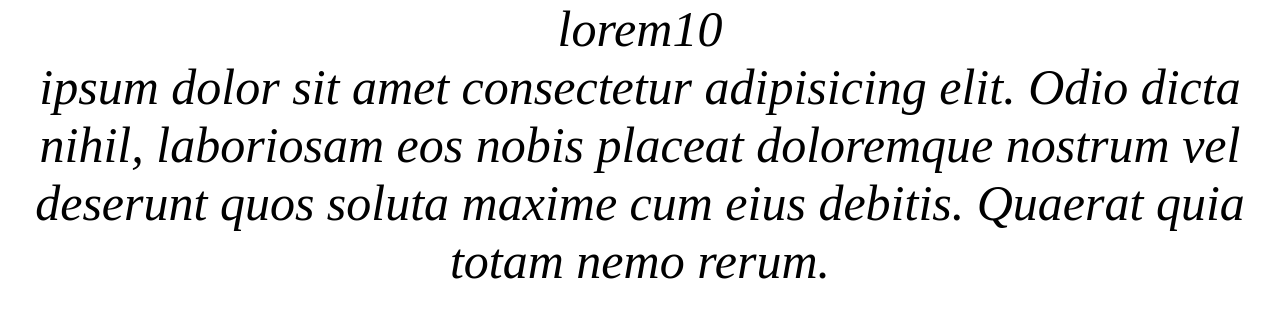
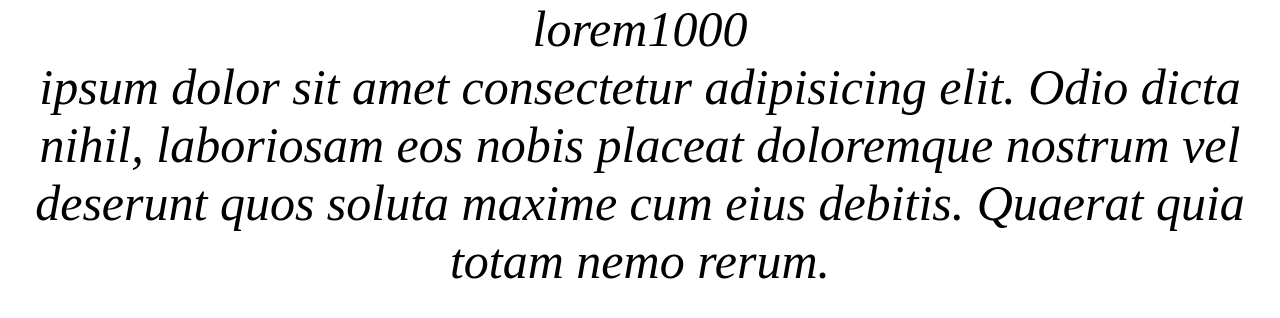
Before and after one commit to yerlan-baizhiyenov/conflig, a plain HTML site: page index.html in a window 1280 px wide. Drawn offline with Linux system fonts and the light colour scheme.

Commit message:
Update index.html

```diff
--- a/index.html
+++ b/index.html
@@ -9,7 +9,7 @@
 <body>
     <div class="text">
         <p>
-            lorem10
+            lorem1000
         </p>
         <p>
              ipsum dolor sit amet consectetur adipisicing elit. Odio dicta nihil, laboriosam eos nobis placeat doloremque nostrum vel deserunt quos soluta maxime cum eius debitis. Quaerat quia totam nemo rerum.
```
